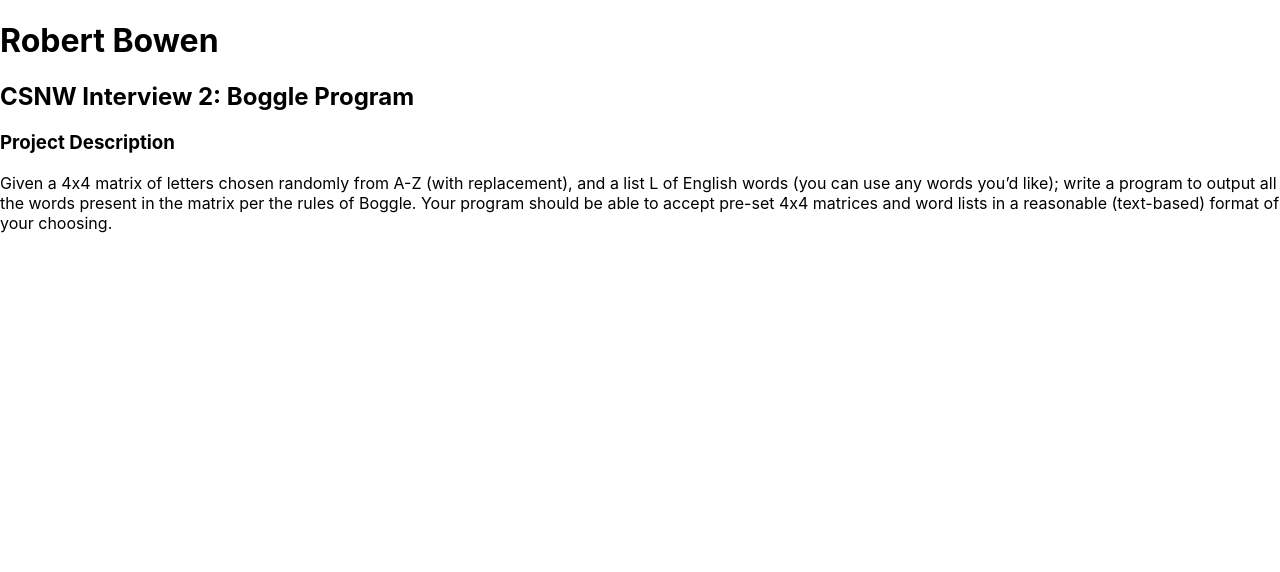
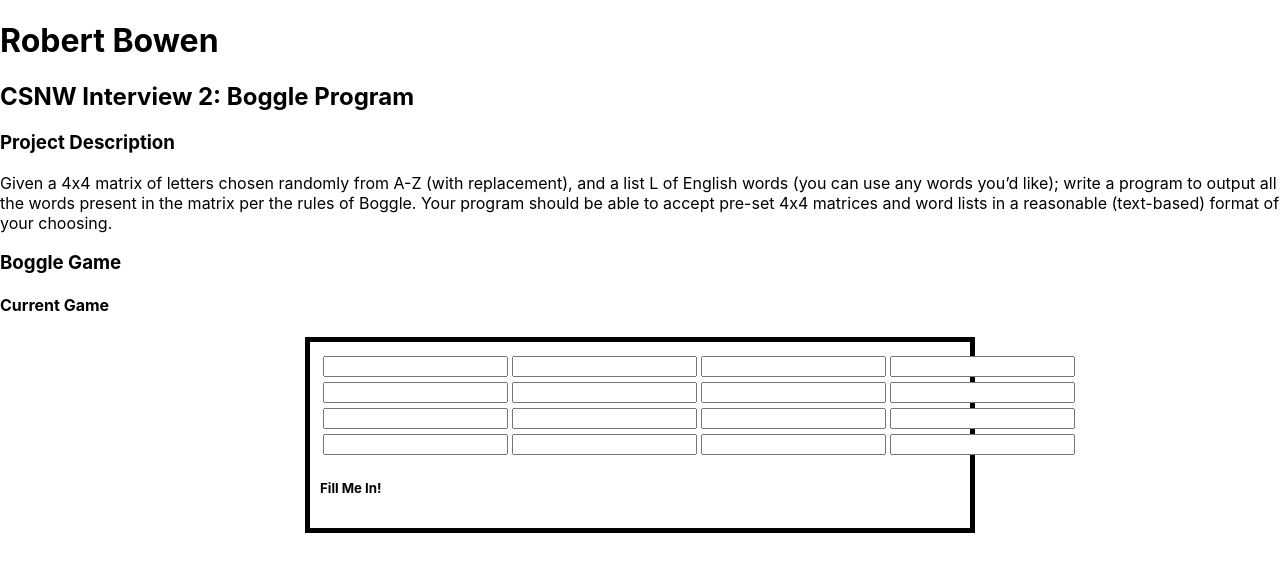
Before and after one commit to RobertBowenCode/CSNW-Boggle-Interview, a React (Create React App) app in the folder app/: page / in a window 1280 px wide. Shown: the top 572 px of the page. Built offline with nearby package versions, Linux system fonts and the light colour scheme.

Commit message:
added Board for filling in letters

```diff
--- a/app/src/App.js
+++ b/app/src/App.js
@@ -1,13 +1,15 @@
 
 import './style/App.css';
 import Header from "./components/AppHeader"
-
+import Game from "./components/Game"
 
 function App() {
 
   return(
-    <div class ="app">
+    <div className ="app">
       <Header/>
+      <Game/>
+
     </div>
   )
 
--- a/app/src/components/AppHeader.js
+++ b/app/src/components/AppHeader.js
@@ -4,7 +4,7 @@ const AppHeader = () =>
 {
 
   return(
-  <div class = "header">
+  <div className = "header">
 
     <h1>Robert Bowen</h1>
 
@@ -15,11 +15,11 @@ const AppHeader = () =>
 
     </h3>
 
-    <body>Given a 4x4 matrix of letters chosen randomly from A-Z (with replacement),
+    <div>Given a 4x4 matrix of letters chosen randomly from A-Z (with replacement),
     and a list L of English words (you can use any words you’d like);
     write a program to output all the words present in the matrix per the rules of Boggle.
     Your program should be able to accept pre-set 4x4 matrices and word lists in a reasonable (text-based) format of your choosing.
-    </body>
+    </div>
 
   </div>
   );
--- a/app/src/components/Game.js
+++ b/app/src/components/Game.js
@@ -1,25 +1,128 @@
+
+import { useState } from "react";
+import '../style/Game.css';
+export default function Game()
+{
+
+    let n = 4
+    const [wordMatrix, setMatrix] = useState(Array.from({length: n},()=> Array.from({length: n}, () => null)));    //should create an empty 4 by 4 array.
+    const [isFilled, setIsFilled] = useState(false);                                                                 //boolean to check that the array is full
+
+    const[wordList, setWordList] = useState(Array());  //here is
+    const [didPlay, setDidPlay] = useState(false);
+
+    const handleMatrixFill = (row, column, event) => {
+
+        let result = event.target.value.replace(/[^-a-z]/ig,''); //get rid of any non alphabet letters
+
+        if(result.length>1)
+        {
+            result = result.charAt(0) //make it so it can only be one character long
+        }
 
 
-const Game = () =>
-{
+        let copy = [...wordMatrix];
+        copy[row][column] = result
+        setMatrix(copy);
+
+        let isFilled = true
 
 
-//okay so we're going to have a  array to input the values.
+        for(let i =0; i < 4; i++)
+        { //check if all of the entries are filled.
+            for(let j =0; j < 4; j++)
+            {
+                if(copy[i][j] == null)
+                { //haven't filled this yet
+                    isFilled =false
+                }
+                else if(copy[i][j].length <1)
+                { //filled but got rid of letter
+                    isFilled = false
+                }
 
+                }
+        }
+
+        setIsFilled(isFilled)
+
+        console.log(copy);
+        console.log(isFilled);
+    };
+
+
+
+
+
+    return(
+        <>
+
+       <h3>Boggle Game</h3>
+       <h4>
+        Current Game
+       </h4>
+
+       <div className = "game_interface">
+        <WordBoard
+            onFill ={handleMatrixFill }
+            matrix ={wordMatrix}
+         />
+
+        </div>
+
+        </>
+
+    );
+
+
+
+}
+
+
+const WordBoard= ({onFill,  matrix})=>
+{ //this is going to display a board and have functions that will change the state of 2d array in Game component
+
+    return(
+    <div className="Board">
+
+        <table>
+            <tbody>
+            {matrix.map((row, rowIndex) => (
+                <tr key={rowIndex}>
+                    {row.map((column, columnIndex) => (
+                        <td key={columnIndex}>
+                        <input
+                        type="text"
+                        onChange={(e) => onFill(rowIndex, columnIndex, e)}
+                        value={matrix[rowIndex][columnIndex] == null ? '' : matrix[rowIndex][columnIndex]  }
+                        />
+                        </td>
+                    ))}
+                </tr>
+                ))}
+            </tbody>
+        </table>
+
+        <div className="caption">
+        <h5>Fill Me In!</h5>
+        </div>
+
+    </div>
+    );
+
+
+}
+
+
+const WordList = (list, onAdd) =>{
 
 
 
 
 }
 
-function board()
-{
+const results = () =>{
+
 
 
 }
-
-function letter()
-{
-
-
-}
--- /dev/null
+++ b/app/src/style/Game.css
@@ -0,0 +1,7 @@
+.Board {
+    border: 5px solid;
+    margin: auto;
+    width: 50%;
+    padding: 10px;
+    text-align: justify;
+  }
```
